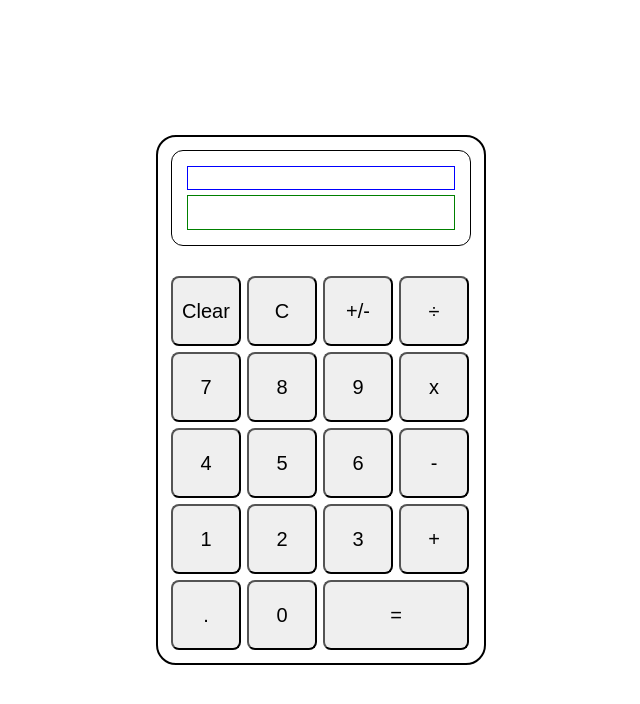
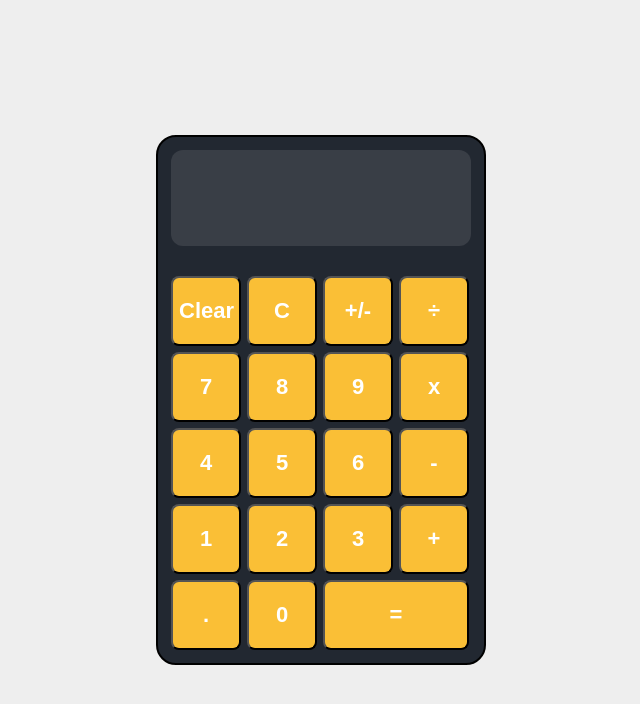
Before and after one commit to erennbs/odin-calculator, a plain HTML site: page index.html in a window 1280 px wide. Shown: the whole page, without its empty margins (319-959 px from the left). Drawn offline with Linux system fonts and the light colour scheme.

Commit message:
Modify style

```diff
--- a/styles.css
+++ b/styles.css
@@ -2,10 +2,10 @@
     --button-width: 70px;
     --button-height: 70px;
     --button-width-2x: 146px;
-
 }
 
 body {
+    background-color: #EEEEEE;
     margin: 0;
     height: 100vh;
     display: flex;
@@ -14,13 +14,17 @@ body {
 }
 
 button {
+    background-color: #fabf36;
     width: var(--button-width);
     height: var(--button-height);
-    font-size: 20px;
+    font-size: 22px;
+    font-weight: bold;
     border-radius: 8px;
+    color: white;
 }
 
 #calculator-layout {
+    background-color: #222831;
     display: flex;
     flex-direction: column;
     gap: 30px;
@@ -32,7 +36,7 @@ button {
 }
 
 .screen {
-    border: solid 1px;
+    background-color: #393E46;
     border-radius: 12px;
     display: flex;
     flex-direction: column;
@@ -41,6 +45,7 @@ button {
     gap: 5px;
     height: 20%;
     padding: 5%;
+    color: white;
 }
 
 .answer {
@@ -48,7 +53,6 @@ button {
     justify-content: flex-end;
     align-items: center;
     align-self: stretch;
-    border: solid 1px green;
     font-weight: bold;
     font-size: 24px;
     height: 60%;
@@ -59,12 +63,10 @@ button {
     justify-content: flex-end;
     align-items: center;
     align-self: stretch;
-    border: solid 1px blue;
     height: 40%;
 }
 
 #buttons {
-    /* border: solid 1px purple; */
     display: flex;
     flex-wrap: wrap;
     gap: 6px;
```
